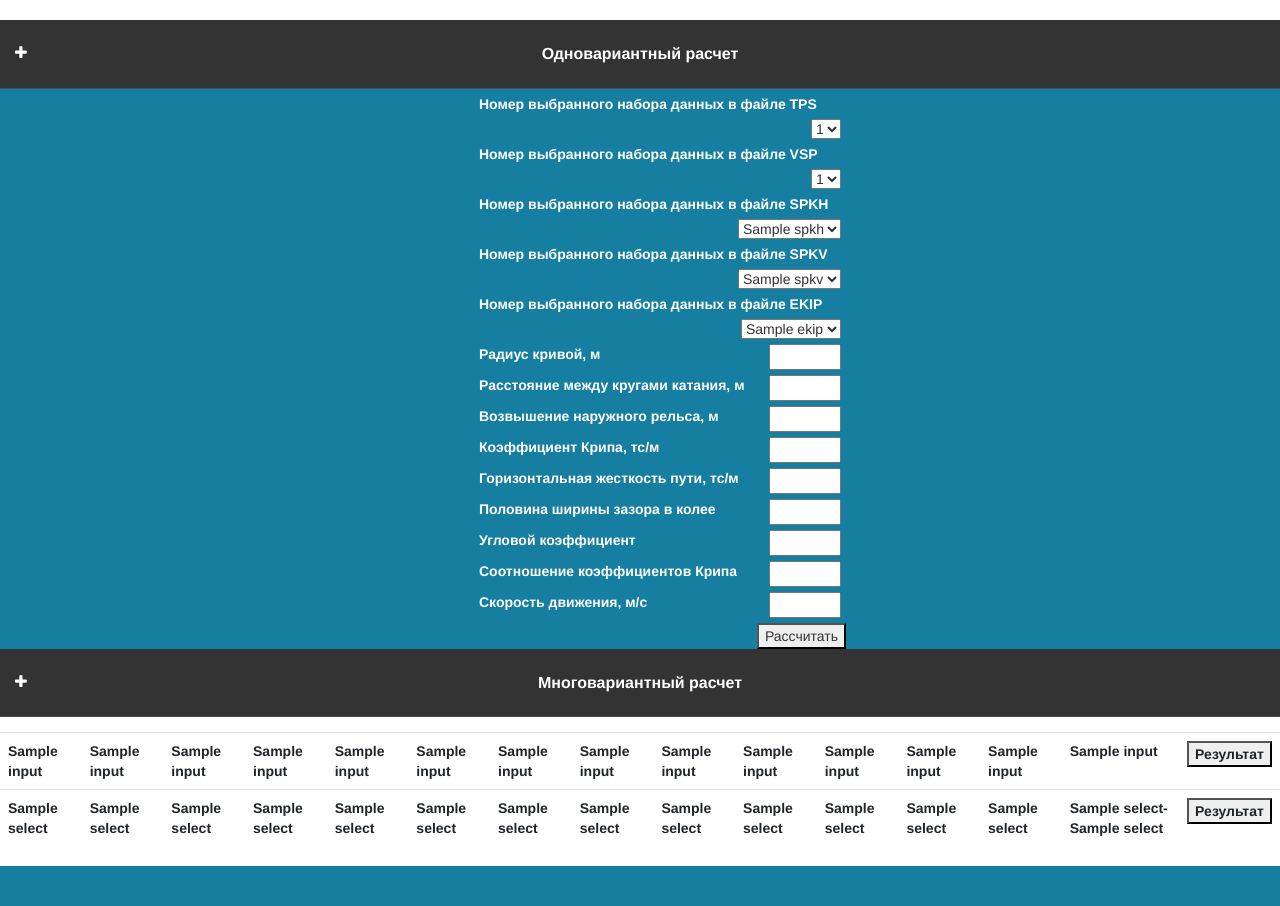
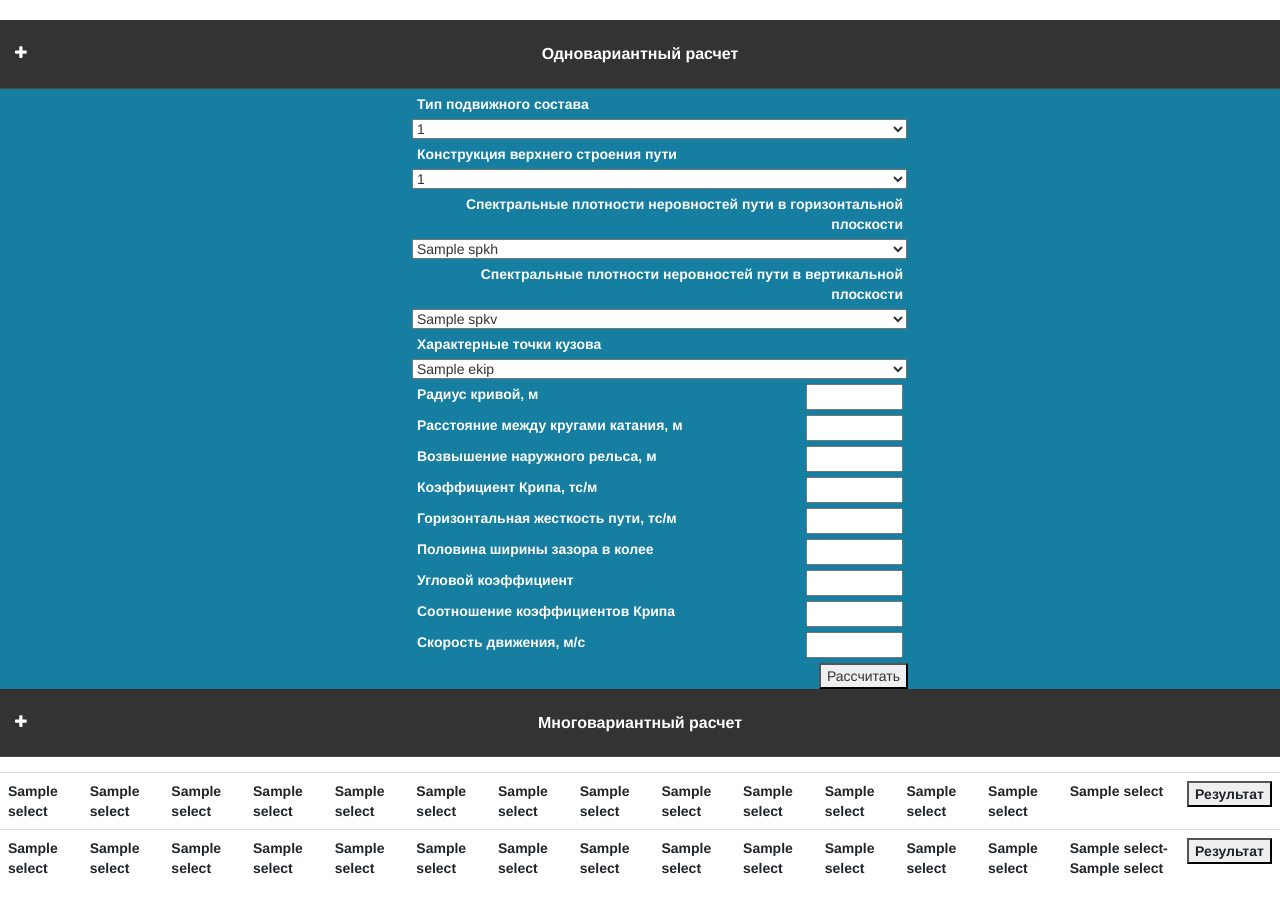
Before and after one commit to danilakostin97/veip, a Django app: page /pdf/calculations in a window 1280 px wide. Shown: the part 102-1008 px from the top of the page. Before the commit the page ends 968 px from the top, so only its background shows below. Run offline with Django 3.2, Linux system fonts and the light colour scheme; a user stored in the database is signed in; a database or web service that is not in the repository returns one stand-in record (values such as "Sample title"); lists and menus that the app fills with data are empty; parts of the project's set-up code (start-up, migrations or seed data) failed here and were passed over; some libraries are stand-ins or nearby versions.

Commit message:
historyResult

```diff
--- a/veip/templates/calculations.html
+++ b/veip/templates/calculations.html
@@ -102,11 +102,13 @@
         padding: 10px;
        float: left;
 }
-    .field {clear:both; text-align:right; padding-left: 35%; padding-right: 35%; margin: 5px}
+    .list {padding-left: 30%;}
+    .field {clear:both; text-align:right; padding-left: 30%; padding-right: 30%; margin: 5px;}
     label {float:left; }
     .main_inp {float:left; width:100%;}
-    .button {float:right;  margin-right: 35%;}
-    input{ width: 20%}
+    .button {float:right;  margin-right: 30%;}
+    input{ width: 20%;}
+    select{width: 57%;}
 </style>
 
 </head>
@@ -151,15 +153,21 @@
    {% csrf_token %}
        <div class="input_data">
         <div class="field">
-    <label> Номер выбранного набора данных в файле TPS </label>
-     <select name="tps" id="tps">
+    <label> Тип подвижного состава </label><br>
+        </div>
+        <div class="list">
+            <select name="tps" id="tps">
        {% for type in tps %}
        <option>{{ type }}</option>
        {% endfor %}
      </select>
-    </div>
+        </div>
+
+
        <div class="field">
-    <label> Номер выбранного набора данных в файле VSP </label>
+    <label> Конструкция верхнего строения пути </label><br>
+       </div>
+       <div class="list">
      <select name="vsp" id="vsp">
        {% for type in vsp %}
        <option>{{ type }}</option>
@@ -167,7 +175,9 @@
      </select>
     </div>
      <div class="field">
-    <label> Номер выбранного набора данных в файле SPKH </label>
+    <label> Спектральные плотности неровностей пути в горизонтальной плоскости</label><br>
+       </div>
+       <div class="list">
      <select name="spkh" id="spkh">
        {% for type in spkh %}
        <option>{{ type }}</option>
@@ -175,7 +185,9 @@
      </select>
      </div>
        <div class="field">
-    <label> Номер выбранного набора данных в файле SPKV </label>
+    <label> Спектральные плотности неровностей пути в вертикальной плоскости </label><br>
+       </div>
+       <div class="list">
      <select name="spkv" id="spkv">
        {% for type in spkv %}
        <option>{{ type }}</option>
@@ -183,7 +195,9 @@
      </select>
       </div>
        <div class="field">
-    <label> Номер выбранного набора данных в файле EKIP </label>
+    <label> Характерные точки кузова </label><br>
+       </div>
+       <div class="list">
      <select name="ekip" id="ekip">
        {% for type in ekip %}
        <option>{{ type }}</option>
@@ -249,7 +263,9 @@
    {% csrf_token %}
        <div class="input_data">
         <div class="field">
-    <label> Номер выбранного набора данных в файле TPS </label>
+    <label> Тип подвижного состава </label><br>
+        </div>
+        <div class="list">
      <select name="tps" id="tpsm">
        {% for type in tps %}
        <option>{{ type }}</option>
@@ -257,7 +273,9 @@
      </select>
     </div>
        <div class="field">
-    <label> Номер выбранного набора данных в файле VSP </label>
+    <label> Конструкция верхнего строения пути </label><br>
+        </div>
+        <div class="list">
      <select name="vsp" id="vspm">
        {% for type in vsp %}
        <option>{{ type }}</option>
@@ -265,7 +283,9 @@
      </select>
     </div>
      <div class="field">
-    <label> Номер выбранного набора данных в файле SPKH </label>
+    <label> Спектральные плотности неровностей пути в горизонтальной плоскости </label><br>
+        </div>
+        <div class="list">
      <select name="spkh" id="spkh">
        {% for type in spkh %}
        <option>{{ type }}</option>
@@ -273,7 +293,9 @@
      </select>
      </div>
        <div class="field">
-    <label> Номер выбранного набора данных в файле SPKV </label>
+    <label> Спектральные плотности неровностей пути в вертикальной плоскости </label><br>
+        </div>
+        <div class="list">
      <select name="spkv" id="spkv">
        {% for type in spkv %}
        <option>{{ type }}</option>
@@ -281,7 +303,9 @@
      </select>
       </div>
        <div class="field">
-    <label> Номер выбранного набора данных в файле EKIP </label>
+    <label> Характерные точки кузова </label><br>
+        </div>
+        <div class="list">
      <select name="ekip" id="ekip">
        {% for type in ekip %}
        <option>{{ type }}</option>
--- a/veip/testpage/views.py
+++ b/veip/testpage/views.py
@@ -23,25 +23,27 @@
     conn = psycopg2.connect(dbname='veip', user='postgres',
                             password='postgres', host='localhost')
     cursor = conn.cursor()
-    cursor.execute('''select * from "input"''')
+    cursor.execute('''select * from (select distinct "id_input" from "result") t1, "input" where t1.id_input=input.id''')
     dataInput = []
     for row in cursor:
         inp=[]
-        for i in range(0,17):
+        for i in range(1,18):
             inp.append(row[i])
-        inp.append(row[17])
+        inp.append(row[18])
         inp.append(0)
         dataInput.append(inp)
-    cursor.execute('''select * from (select t1."parent_id", max(t1."cl(9)"), min(t2."cl(9)") from (select * from "input" where "parent_id">0) t1
-left join (select * from "input" where "parent_id"=0) t2 on t1."parent_id"=t2."id" group by t1.parent_id) tspeed left join  "input" on input.id=tspeed.parent_id;''')
+    cursor.execute('''select * from (select distinct "id_input" from "result") t3,
+(select * from (select t1."parent_id", max(t1."cl(9)"), min(t2."cl(9)") from (select * from "input" where "parent_id">0) t1
+left join (select * from "input" where "parent_id"=0) t2 on t1."parent_id"=t2."id" group by t1.parent_id) tspeed left join
+"input" on input.id=tspeed.parent_id) tmul where t3.id_input=tmul.id;''')
     for row in cursor:
         inp=[]
-        for i in range(3,19):
+        for i in range(4,20):
             inp.append(row[i])
-        speedmin=str(row[2])+'-'+str(row[1])
+        speedmin=str(row[3])+'-'+str(row[2])
         inp.append(speedmin)
-        inp.append(row[1])
         inp.append(row[2])
+        inp.append(row[3])
         dataInput.append(inp)
     return dataInput
 
```
Also changed, not shown: veip/templates/change_data.html (+27 -27 lines), veip/templates/restest.html (+9 -9 lines).
